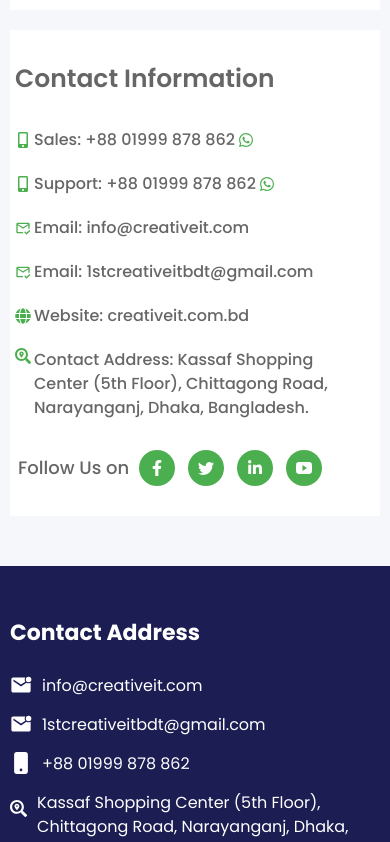
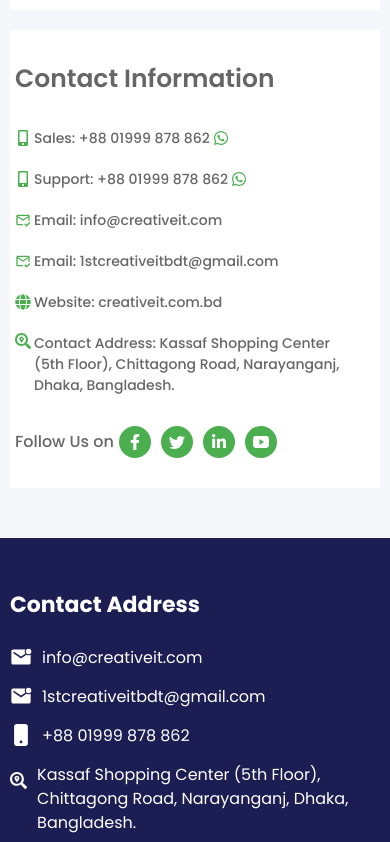
Before and after one commit to zahirulislam-dev/creativeitwebsite, a React (Vite) app: page /ContactDetails in a window 390 px wide. Shown: the part 800-1642 px from the top of the page. Built offline with nearby package versions, Linux system fonts and the light colour scheme.

Commit message:
contact responsive

```diff
--- a/index.html
+++ b/index.html
@@ -4,7 +4,7 @@
     <meta charset="UTF-8" />
     <link rel="icon" type="image/svg+xml" href="/vite.svg" />
     <meta name="viewport" content="width=device-width, initial-scale=1.0" />
-    <title>creative IT, Software Development, POS Software, Accounting Software, Inventory Software, Billing Software, Web Design & Development, Web Application Develpment, Andorid App Development, creativeit.com.bd</title>
+    <title>creative IT, POS Software, Accounting Software, Inventory Software, Billing Software, Software Development, Web Design & Development, Web Application Develpment, Andorid App Development, creativeit.com.bd</title>
     <!-- GOOGLE FONTS LINK -->
     <link rel="preconnect" href="https://fonts.googleapis.com">
     <link rel="preconnect" href="https://fonts.gstatic.com" crossorigin>
--- a/src/Components/Contact/Contact.jsx
+++ b/src/Components/Contact/Contact.jsx
@@ -61,48 +61,52 @@
                     <div className='xl:w-[40%] bg-white py-[30px] px-[5px] xl:px-[30px] ml-0 xl:ml-[50px] mt-[20px] xl:mt-0'>
                         <p className='font-pops font-semibold text-[25px] xl:text-[35px] text-overlay mb-[30px]'>Contact Information</p>
                         <div className='flex items-center mb-[20px]'>
-                            <FaMobileAlt className='text-[16px] xl:text-[20px] text-secondary' />
-                            <p className='font-pops font-medium text-[16px] xl:text-[20px] text-overlay ml-[3px] xl:ml-[10px] mr-[3px] xl:mr-[10px]'>Sales: +88 01999 878 862</p>
-                            <IoLogoWhatsapp className='text-[16px] xl:text-[25px] text-secondary' />
+                            <FaMobileAlt className='xl:text-[20px] text-secondary' />
+                            <p className='font-pops font-medium text-[14px] xl:text-[20px] text-overlay ml-[3px] xl:ml-[10px] mr-[3px] xl:mr-[10px]'>Sales: +88 01999 878 862</p>
+                            <IoLogoWhatsapp className='xl:text-[25px] text-secondary' />
                         </div>
                         <div className='flex items-center mb-[20px]'>
-                            <FaMobileAlt className='text-[16px] xl:text-[20px] text-secondary' />
-                            <p className='font-pops font-medium text-[16px] xl:text-[20px] text-overlay ml-[3px] xl:ml-[10px] mr-[3px] xl:mr-[10px]'>Support: +88 01999 878 862</p>
-                            <IoLogoWhatsapp className='text-[16px] xl:text-[25px] text-secondary' />
+                            <FaMobileAlt className='xl:text-[20px] text-secondary' />
+                            <p className='font-pops font-medium text-[14px] xl:text-[20px] text-overlay ml-[3px] xl:ml-[10px] mr-[3px] xl:mr-[10px]'>Support: +88 01999 878 862</p>
+                            <IoLogoWhatsapp className='xl:text-[25px] text-secondary' />
                         </div>
                         <div className='flex items-center mb-[20px]'>
-                            <MdOutlineMarkEmailRead className='text-[16px] xl:text-[20px] text-secondary' />
-                            <p className='font-pops font-medium text-[16px] xl:text-[20px] text-overlay ml-[3px] xl:ml-[10px]'>Email: info@creativeit.com</p>
+                            <MdOutlineMarkEmailRead className='xl:text-[20px] text-secondary' />
+                            <p className='font-pops font-medium text-[14px] xl:text-[20px] text-overlay ml-[3px] xl:ml-[10px]'>Email: info@creativeit.com</p>
                         </div>
                         <div className='flex items-center mb-[20px]'>
-                            <MdOutlineMarkEmailRead className='text-[16px] xl:text-[20px] text-secondary' />
-                            <p className='font-pops font-medium text-[16px] xl:text-[20px] text-overlay ml-[3px] xl:ml-[10px]'>Email: 1stcreativeitbdt@gmail.com</p>
+                            <MdOutlineMarkEmailRead className='xl:text-[20px] text-secondary' />
+                            <p className='font-pops font-medium text-[14px] xl:text-[20px] text-overlay ml-[3px] xl:ml-[10px]'>Email: 1stcreativeitbdt@gmail.com</p>
                         </div>
                         <div className='flex items-center mb-[20px]'>
-                            <FaGlobe className='text-[16px] xl:text-[20px] text-secondary' />
-                            <p className='font-pops font-medium text-[16px] xl:text-[20px] text-overlay ml-[3px] xl:ml-[10px]'>Website: creativeit.com.bd</p>
+                            <FaGlobe className='xl:text-[20px] text-secondary' />
+                            <p className='font-pops font-medium text-[14px] xl:text-[20px] text-overlay ml-[3px] xl:ml-[10px]'>Website: creativeit.com.bd</p>
                         </div>
                         <div className='flex align-baseline'>
-                            <FaSearchLocation className='text-[16px] xl:text-[20px] text-secondary' />
-                            <p className='font-pops font-medium text-[16px] xl:text-[20px] text-overlay ml-[3px] xl:ml-[10px] w-[313px] xl:w-[485px]'>Contact Address: Kassaf Shopping Center (5th Floor), Chittagong Road, Narayanganj, Dhaka, Bangladesh.</p>
+                            <FaSearchLocation className='xl:text-[20px] text-secondary' />
+                            <p className='font-pops font-medium text-[14px] xl:text-[20px] text-overlay ml-[3px] xl:ml-[10px] w-[313px] xl:w-[485px]'>Contact Address: Kassaf Shopping Center (5th Floor), Chittagong Road, Narayanganj, Dhaka, Bangladesh.</p>
                         </div>
                         <div className='flex items-center mt-[30px] xl:mt-[65px]'>
-                            <p className='font-pops font-medium text-[18px] xl:text-[25px] text-overlay ml-[3px] xl:ml-[10px] mr-[10px] xl:mr-[30px]'>Follow Us on</p>
-                            <div className='bg-secondary rounded-full p-[10px] mr-[13px] xl:mr-[30px]'>
+                            <div className='mr-[5px] xl:mr-[30px]'>
+                                <p className='font-pops font-medium text-[16px] xl:text-[25px] text-overlay'>Follow Us on</p>
+                            </div>
+                            <div className='flex justify-between items-center gap-x-[10px] sm:gap-x-[15px] md:gap-x-[20px] xl:gap-x-[40px]'>
+                                <div className='bg-secondary rounded-full p-[8px]'>
                                     {/* FACEBOOK ICON */}
                                     <a href="https://www.facebook.com/creativeitbdpos"><FaFacebookF className='text-[16px] xl:text-[20px] text-white' /></a>
                                 </div>
-                            <div className='bg-secondary rounded-full p-[10px] mr-[13px] xl:mr-[30px]'>
+                                <div className='bg-secondary rounded-full p-[8px]'>
                                     {/* FACEBOOK ICON */}
                                     <a href=""><BsTwitter className='text-[16px] xl:text-[20px] text-white' /></a>
                                 </div>
-                            <div className='bg-secondary rounded-full p-[10px] mr-[13px] xl:mr-[30px]'>
+                                <div className='bg-secondary rounded-full p-[8px]'>
                                     {/* FACEBOOK ICON */}
                                     <a href=""><FaLinkedinIn className='text-[16px] xl:text-[20px] text-white' /></a>
                                 </div>
-                            <div className='bg-secondary rounded-full p-[10px] mr-[13px] xl:mr-[30px]'>
+                                <div className='bg-secondary rounded-full p-[8px]'>
                                     {/* YOUTUBE ICON */}
                                     <a href="https://www.youtube.com/@creativeitbdpos"><IoLogoYoutube className='text-[16px] xl:text-[20px] text-white' /></a>
+                                </div>
                             </div>
                         </div>
                     </div>
--- a/src/Components/Footer/Footer.jsx
+++ b/src/Components/Footer/Footer.jsx
@@ -93,7 +93,7 @@
 
                         </div>
                     </div>
-                    <div className='mb-[30px] xl:mb-0'>
+                    <div className=''>
                         <h5 className='font-pops font-bold text-[22px] xl:text-[25px] text-[#fff] mb-[21px]'>Others</h5>
                         <div className='leading-10'>
                             <Link to='/AboutCreativeIt'>
```
Lines whose indentation alone changed are shown as unchanged.
